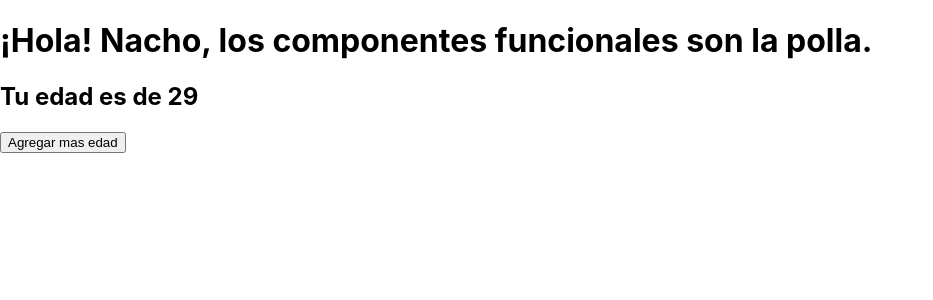
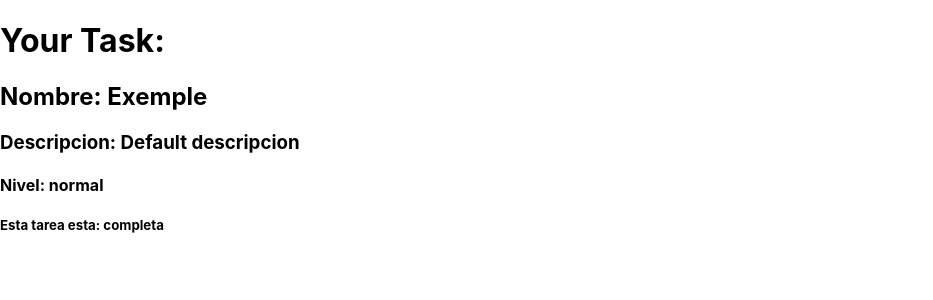
Before and after one commit to NachoBasilio/Apuntes-React, a React (Create React App) app in the folder OpenBootCamp/hola-mundo/: page / in a window 1280 px wide. Shown: the top 300 px of the page, without its empty margins (0-933 px from the left). Built offline with nearby package versions, Linux system fonts and the light colour scheme.

Commit message:
Termine el capitulo 3

```diff
--- a/OpenBootCamp/hola-mundo/src/App.js
+++ b/OpenBootCamp/hola-mundo/src/App.js
@@ -1,12 +1,12 @@
 
 import './App.css';
+import TaskList from './components/container/task_list';
 // import Greeting from './components/pure/greeting';
-import GreetingF from './components/pure/greetingF';
+// import GreetingF from './components/pure/greetingF';
 
 function App() {
   return (
-    // <Greeting name="Nacho"></Greeting>
-    <GreetingF name="Nacho"></GreetingF>
+    <TaskList></TaskList>
   );
 }
 
--- /dev/null
+++ b/OpenBootCamp/hola-mundo/src/components/container/task_list.jsx
@@ -0,0 +1,21 @@
+import React from 'react';
+import { LEVELS } from '../../models/levels.enum';
+import { Taks } from '../../models/task.class';
+import TaskComponents from '../pure/task';
+
+const TaskList = () => {
+    const defaultTask = new Taks("Exemple", 'Default descripcion', true, LEVELS.NORMAL)
+    const changeState = (id) => {
+        console.log("TODO: Cambiar estado de una tarea ")
+    }
+    return (
+        <div>
+            <h1>
+                Your Task:
+            </h1>
+            <TaskComponents task={defaultTask}></TaskComponents>
+        </div>
+    );
+}
+
+export default TaskList;
--- /dev/null
+++ b/OpenBootCamp/hola-mundo/src/components/pure/task.jsx
@@ -0,0 +1,33 @@
+import React from 'react';
+import PropTypes from 'prop-types';
+import { Taks } from '../../models/task.class';
+
+
+const TaskComponents = ({task}) => {
+    return (
+        <div>
+            <h2>
+                Nombre: {task.name}
+            </h2>
+            <h3>
+                Descripcion: {task.description}
+            </h3>
+            <h4>
+                Nivel: {task.level}
+            </h4>
+            <h5>
+                Esta tarea esta: {task.completed ? 'completa' : 'pendiente'}
+            </h5>
+
+
+        </div>
+    );
+};
+
+
+TaskComponents.propTypes = {
+    task: PropTypes.instanceOf(Taks)
+};
+
+
+export default TaskComponents;
--- /dev/null
+++ b/OpenBootCamp/hola-mundo/src/models/levels.enum.js
@@ -0,0 +1,5 @@
+export const LEVELS = {
+    NORMAL : 'normal',
+    URGENT : 'urgente',
+    BLOCKING : 'bloqueante',
+}
--- /dev/null
+++ b/OpenBootCamp/hola-mundo/src/models/task.class.js
@@ -0,0 +1,14 @@
+import { LEVELS } from "./levels.enum";
+
+export class Taks {
+    name ="";
+    description ="";
+    completed = false;
+    level = LEVELS.NORMAL;
+    constructor (name, description, completed, level){
+        this.name = name;
+        this.description = description;
+        this.completed = completed;
+        this.level = level;
+    }
+}
```
